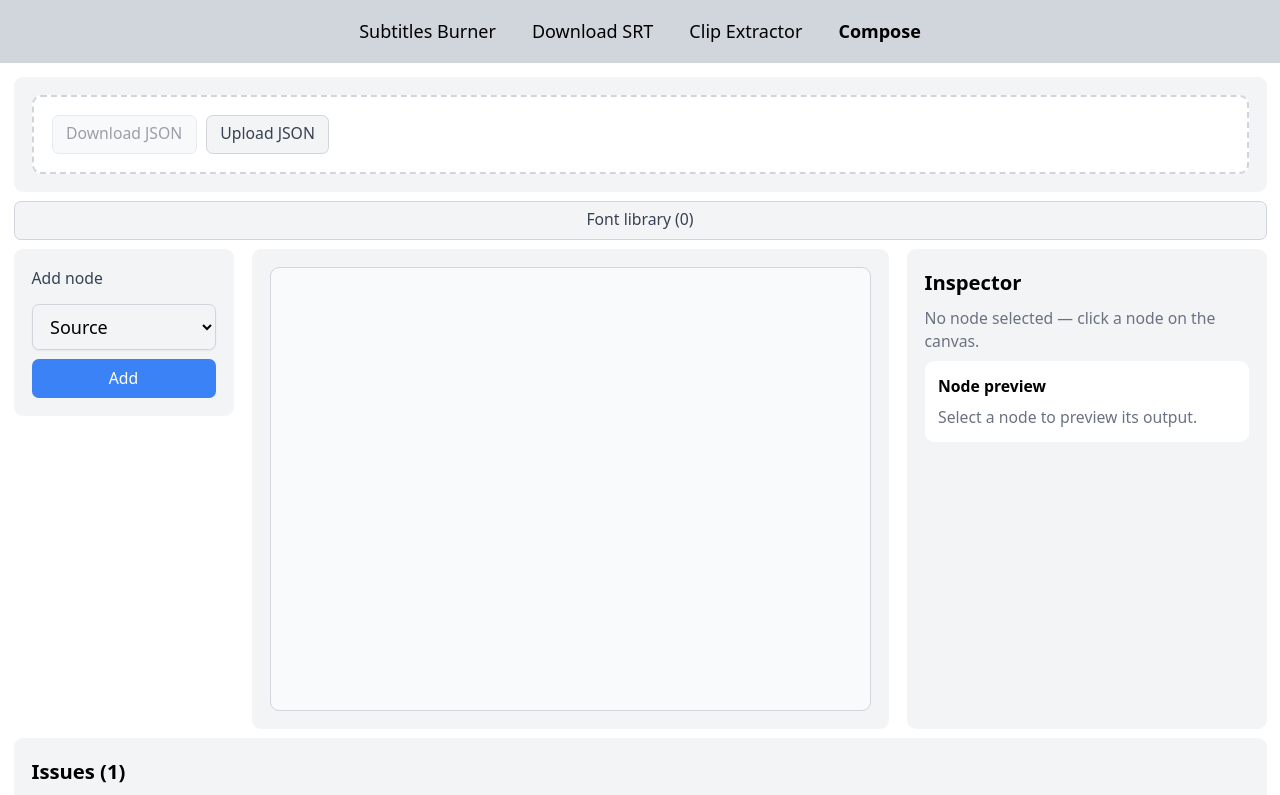
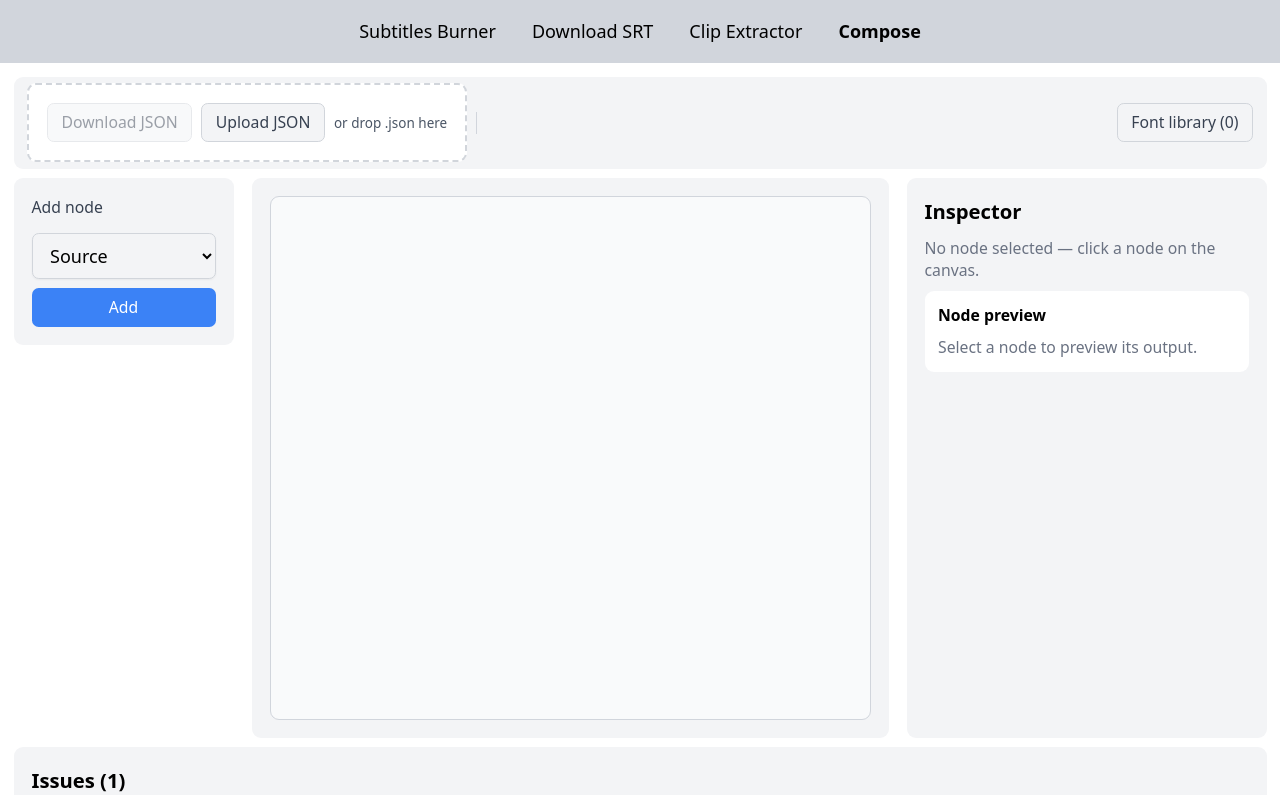
Before and after one commit to BurnySc2/burn-subtitles-web, a SvelteKit app: page /compose in a window 1280 px wide. Shown: the top 795 px of the page. Built offline with nearby package versions, Linux system fonts and the light colour scheme.

Commit message:
Add a compose project toolbar

```diff
--- a/src/lib/components/feature/compose/ComposeJsonBar.svelte
+++ b/src/lib/components/feature/compose/ComposeJsonBar.svelte
@@ -55,7 +55,6 @@ async function handle_import(file: File | null): Promise<void> {
 }
 </script>
 
-<div class="flex w-full flex-col gap-2 rounded-lg bg-gray-100 p-4">
 <!-- svelte-ignore a11y_no_static_element_interactions: buttons and input are the keyboard path; drop is enhancement only, so no role=button -->
 <div
     class="drop-zone nodrag flex flex-wrap items-center gap-2"
@@ -107,6 +106,7 @@ async function handle_import(file: File | null): Promise<void> {
         onchange={(e) => void handle_import(e.currentTarget.files?.[0] ?? null)}
         class="hidden"
     >
+    <span class="text-xs text-gray-600">or drop .json here</span>
 </div>
 {#if import_error}
     <p
@@ -116,4 +116,3 @@ async function handle_import(file: File | null): Promise<void> {
         {import_error}
     </p>
 {/if}
-</div>
--- /dev/null
+++ b/src/lib/components/feature/compose/ComposeProjectToolbar.svelte
@@ -0,0 +1,20 @@
+<script lang="ts">
+let { left, right }: { left?: import("svelte").Snippet; right?: import("svelte").Snippet } = $props()
+</script>
+
+<div class="rounded-lg bg-gray-100 px-3 py-1.5 flex flex-wrap items-center gap-2">
+    <div class="flex items-center gap-2 flex-wrap">
+        {#if left}
+            {@render left()}
+        {/if}
+    </div>
+    <div
+        aria-hidden="true"
+        class="border-l border-gray-300 h-5"
+    ></div>
+    <div class="flex items-center gap-2 ml-auto">
+        {#if right}
+            {@render right()}
+        {/if}
+    </div>
+</div>
--- a/src/routes/compose/+page.svelte
+++ b/src/routes/compose/+page.svelte
@@ -7,6 +7,7 @@ import ComposeInspector from "$lib/components/feature/compose/ComposeInspector.s
 import ComposeIssuesPanel from "$lib/components/feature/compose/ComposeIssuesPanel.svelte"
 import ComposeJsonBar from "$lib/components/feature/compose/ComposeJsonBar.svelte"
 import ComposePalette from "$lib/components/feature/compose/ComposePalette.svelte"
+import ComposeProjectToolbar from "$lib/components/feature/compose/ComposeProjectToolbar.svelte"
 import ComposeRenderBar from "$lib/components/feature/compose/ComposeRenderBar.svelte"
 import { execute_compose_graph } from "$lib/media/compose-executor"
 import { compose_filename } from "$lib/media/compose-filename"
@@ -256,10 +257,16 @@ onDestroy(() => {
 
 <div class="flex w-full flex-col gap-2 p-3">
     <ComposeBrowserWarning />
-    <ComposeJsonBar />
-    <!-- WHY dialog-draft: font dialog unmounts on close so its URL draft resets; lifting it would touch dialog internals -->
-    <ComposeFontDialog />
-    <div class="flex h-[calc(100vh-320px)] w-full items-start gap-4">
+    <ComposeProjectToolbar>
+        {#snippet left()}
+            <ComposeJsonBar />
+        {/snippet}
+        {#snippet right()}
+            <!-- WHY dialog-draft: font dialog unmounts on close so its URL draft resets; lifting it would touch dialog internals -->
+            <ComposeFontDialog />
+        {/snippet}
+    </ComposeProjectToolbar>
+    <div class="flex h-[calc(100vh-240px)] w-full items-start gap-4">
         <div class="w-[220px] shrink-0"><ComposePalette on_add={handle_add} /></div>
         <div class="flex h-full min-w-0 flex-1 flex-col rounded-lg bg-gray-100 p-4"><ComposeCanvas /></div>
         <div class="flex h-full w-80 shrink-0 flex-col gap-2 overflow-y-auto">
```
Lines whose indentation alone changed are shown as unchanged.
